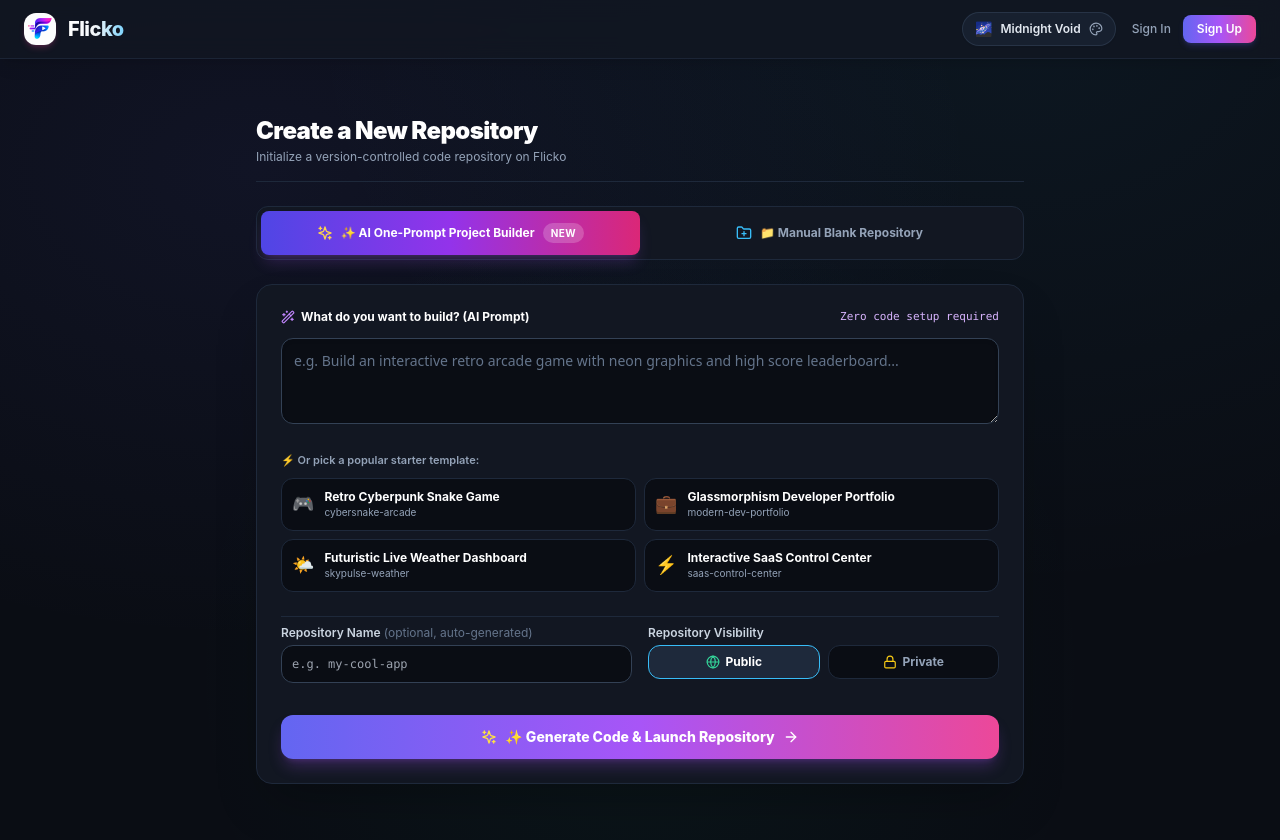
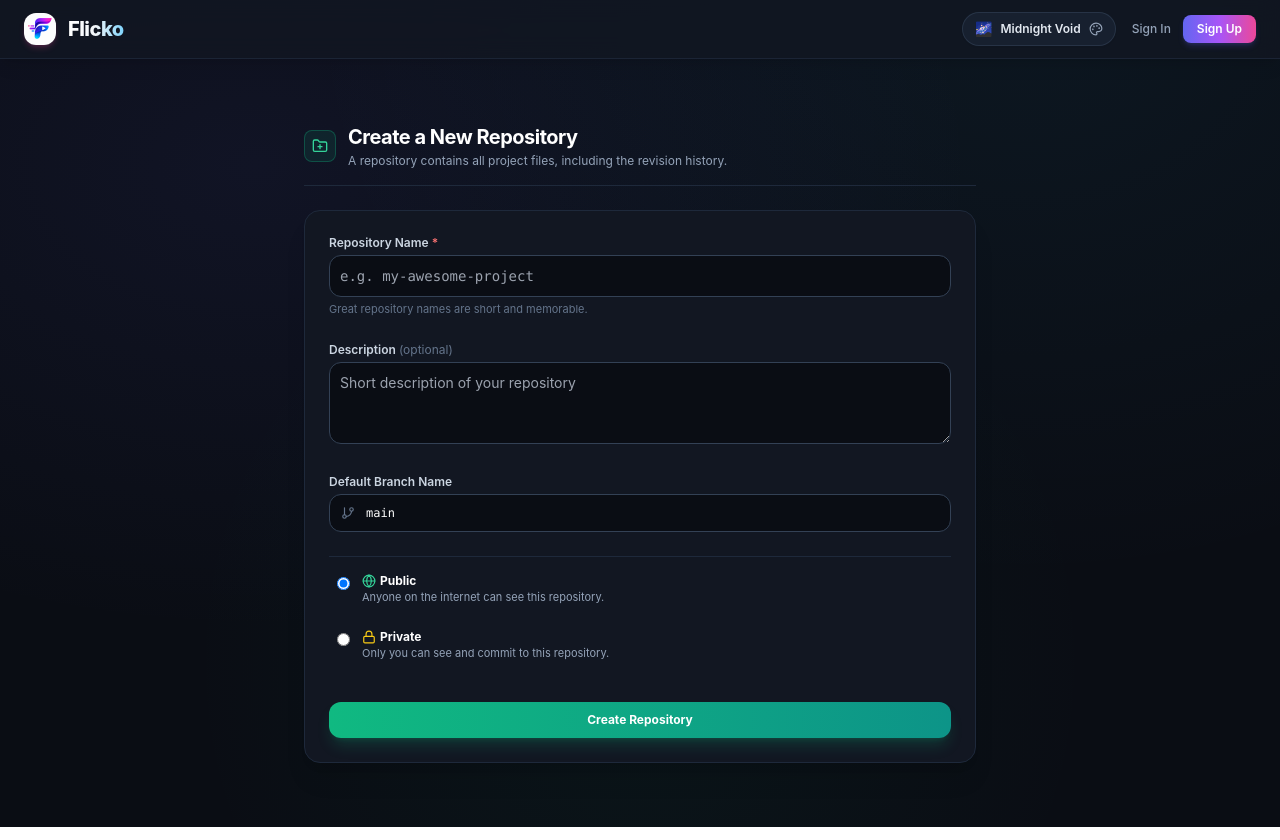
Before and after one commit to mayankkumar678901-hub/Flicko-Vcs, a Next.js app in the folder frontend/: page /new in a window 1280 px wide. Built offline with nearby package versions, Linux system fonts and the light colour scheme.

Commit message:
Restore clean standard New Repository page and remove experimental AI generator

```diff
--- a/frontend/src/app/new/page.tsx
+++ b/frontend/src/app/new/page.tsx
@@ -3,87 +3,19 @@
 import React, { useState } from 'react';
 import { useRouter } from 'next/navigation';
 import { api } from '@/lib/api';
-import { Sparkles, FolderPlus, Wand2, Globe, Lock, ArrowRight, Gamepad2, User, CloudSun, Check, Cpu } from 'lucide-react';
-
-const AI_TEMPLATES = [
-  {
-    title: 'Retro Cyberpunk Snake Game',
-    icon: '🎮',
-    prompt: 'A futuristic neon retro cyberpunk snake arcade game with score tracking, sound effects, and neon glow effects',
-    defaultName: 'cybersnake-arcade'
-  },
-  {
-    title: 'Glassmorphism Developer Portfolio',
-    icon: '💼',
-    prompt: 'A modern glassmorphism developer portfolio showcasing interactive project cards, skills cloud, and contact modal',
-    defaultName: 'modern-dev-portfolio'
-  },
-  {
-    title: 'Futuristic Live Weather Dashboard',
-    icon: '🌤️',
-    prompt: 'A futuristic live weather forecast app with atmospheric visual themes, city search, and 5-day weather metrics',
-    defaultName: 'skypulse-weather'
-  },
-  {
-    title: 'Interactive SaaS Control Center',
-    icon: '⚡',
-    prompt: 'A modern SaaS analytics control dashboard with live event streams, interactive cards, and responsive theme',
-    defaultName: 'saas-control-center'
-  }
-];
+import { FolderPlus, Globe, Lock, GitBranch } from 'lucide-react';
 
 export default function NewRepoPage() {
-  const [mode, setMode] = useState<'ai' | 'manual'>('ai');
-  const [prompt, setPrompt] = useState('');
   const [name, setName] = useState('');
   const [description, setDescription] = useState('');
   const [isPrivate, setIsPrivate] = useState(false);
   const [defaultBranch, setDefaultBranch] = useState('main');
 
   const [loading, setLoading] = useState(false);
-  const [buildStep, setBuildStep] = useState('');
   const [error, setError] = useState('');
-
   const router = useRouter();
 
-  const handleSelectTemplate = (tpl: typeof AI_TEMPLATES[0]) => {
-    setPrompt(tpl.prompt);
-    setName(tpl.defaultName);
-  };
-
-  const handleAiSubmit = async (e: React.FormEvent) => {
-    e.preventDefault();
-    if (!prompt.trim()) {
-      setError('Please provide a prompt or select a template for the AI to build.');
-      return;
-    }
-
-    setError('');
-    setLoading(true);
-    setBuildStep('1. Synthesizing full-stack HTML5, CSS3 & JavaScript code...');
-
-    try {
-      setTimeout(() => setBuildStep('2. Initializing Git repository and file system...'), 700);
-      setTimeout(() => setBuildStep('3. Generating structured Git commits & branch history...'), 1400);
-
-      const res = await api.post('/repos/generate-ai', {
-        prompt: prompt.trim(),
-        name: name.trim() || undefined,
-        isPrivate,
-      });
-
-      setBuildStep('4. Launching Live Sandbox...');
-      const repo = res.data.repo;
-      setTimeout(() => {
-        router.push(`/${repo.owner.username}/${repo.name}`);
-      }, 500);
-    } catch (err: any) {
-      setError(err.response?.data?.error || 'Failed to generate AI repository. Please try again.');
-      setLoading(false);
-    }
-  };
-
-  const handleManualSubmit = async (e: React.FormEvent) => {
+  const handleSubmit = async (e: React.FormEvent) => {
     e.preventDefault();
     setError('');
     setLoading(true);
@@ -105,45 +37,17 @@ export default function NewRepoPage() {
   };
 
   return (
-    <div className="max-w-3xl mx-auto py-6 space-y-6">
-      {/* Title Header */}
-      <div className="flex items-center justify-between pb-4 border-b border-slate-800">
+    <div className="max-w-2xl mx-auto py-8 space-y-6">
+      <div className="flex items-center space-x-3 pb-4 border-b border-slate-800">
+        <div className="w-8 h-8 rounded-lg bg-emerald-500/10 border border-emerald-500/30 flex items-center justify-center">
+          <FolderPlus className="w-4 h-4 text-emerald-400" />
+        </div>
         <div>
-          <h1 className="text-2xl font-black text-white tracking-tight flex items-center space-x-2">
-            <span>Create a New Repository</span>
-          </h1>
+          <h1 className="text-xl font-bold text-white tracking-tight">Create a New Repository</h1>
           <p className="text-slate-400 text-xs mt-0.5">
-            Initialize a version-controlled code repository on Flicko
+            A repository contains all project files, including the revision history.
           </p>
         </div>
-      </div>
-
-      {/* Mode Selector Tabs */}
-      <div className="grid grid-cols-2 p-1 bg-[#121722] border border-slate-800 rounded-xl">
-        <button
-          onClick={() => setMode('ai')}
-          className={`py-3 rounded-lg text-xs font-bold transition flex items-center justify-center space-x-2 ${
-            mode === 'ai'
-              ? 'bg-gradient-to-r from-indigo-600 via-purple-600 to-pink-600 text-white shadow-lg shadow-purple-500/20'
-              : 'text-slate-400 hover:text-white'
-          }`}
-        >
-          <Sparkles className="w-4 h-4 text-amber-300" />
-          <span>✨ AI One-Prompt Project Builder</span>
-          <span className="text-[10px] bg-white/20 px-2 py-0.5 rounded-full uppercase tracking-wider">New</span>
-        </button>
-
-        <button
-          onClick={() => setMode('manual')}
-          className={`py-3 rounded-lg text-xs font-bold transition flex items-center justify-center space-x-2 ${
-            mode === 'manual'
-              ? 'bg-slate-800 text-white shadow-md'
-              : 'text-slate-400 hover:text-white'
-          }`}
-        >
-          <FolderPlus className="w-4 h-4 text-sky-400" />
-          <span>📁 Manual Blank Repository</span>
-        </button>
       </div>
 
       {error && (
@@ -152,119 +56,7 @@ export default function NewRepoPage() {
         </div>
       )}
 
-      {/* Mode 1: AI Instant Project Builder */}
-      {mode === 'ai' ? (
-        <form onSubmit={handleAiSubmit} className="bg-[#121722] border border-slate-800 rounded-2xl p-6 shadow-2xl space-y-6">
-          <div className="space-y-3">
-            <div className="flex items-center justify-between">
-              <label className="block text-xs font-bold text-white flex items-center space-x-1.5">
-                <Wand2 className="w-3.5 h-3.5 text-purple-400" />
-                <span>What do you want to build? (AI Prompt)</span>
-              </label>
-              <span className="text-[11px] text-purple-300 font-mono">Zero code setup required</span>
-            </div>
-
-            <textarea
-              rows={3}
-              required
-              value={prompt}
-              onChange={(e) => setPrompt(e.target.value)}
-              placeholder="e.g. Build an interactive retro arcade game with neon graphics and high score leaderboard..."
-              className="w-full bg-[#0a0d14] border border-slate-700 text-white rounded-xl p-3 text-sm focus:outline-none focus:border-purple-400 font-sans shadow-inner placeholder-slate-500"
-            />
-
-            {/* Quick Inspiration Pills */}
-            <div className="space-y-2 pt-1">
-              <span className="text-[11px] font-semibold text-slate-400">⚡ Or pick a popular starter template:</span>
-              <div className="grid grid-cols-1 sm:grid-cols-2 gap-2">
-                {AI_TEMPLATES.map((tpl, i) => (
-                  <button
-                    key={i}
-                    type="button"
-                    onClick={() => handleSelectTemplate(tpl)}
-                    className={`p-2.5 rounded-xl border text-left transition flex items-center space-x-2.5 ${
-                      prompt === tpl.prompt
-                        ? 'bg-purple-950/40 border-purple-500 text-purple-200'
-                        : 'bg-[#0a0d14] border-slate-800 hover:border-slate-700 text-slate-300'
-                    }`}
-                  >
-                    <span className="text-lg shrink-0">{tpl.icon}</span>
-                    <div className="overflow-hidden">
-                      <div className="text-xs font-bold truncate text-white">{tpl.title}</div>
-                      <div className="text-[10px] text-slate-400 truncate">{tpl.defaultName}</div>
-                    </div>
-                  </button>
-                ))}
-              </div>
-            </div>
-          </div>
-
-          <div className="grid grid-cols-1 sm:grid-cols-2 gap-4 pt-2 border-t border-slate-800">
-            <div>
-              <label className="block text-xs font-semibold text-slate-300 mb-1">
-                Repository Name <span className="text-slate-500 font-normal">(optional, auto-generated)</span>
-              </label>
-              <input
-                type="text"
-                value={name}
-                onChange={(e) => setName(e.target.value)}
-                placeholder="e.g. my-cool-app"
-                className="w-full bg-[#0a0d14] border border-slate-700 text-white rounded-xl p-2.5 text-xs focus:outline-none focus:border-purple-400 font-mono"
-              />
-            </div>
-
-            <div>
-              <label className="block text-xs font-semibold text-slate-300 mb-1">
-                Repository Visibility
-              </label>
-              <div className="grid grid-cols-2 gap-2">
-                <button
-                  type="button"
-                  onClick={() => setIsPrivate(false)}
-                  className={`p-2 rounded-xl border text-xs font-bold flex items-center justify-center space-x-1.5 transition ${
-                    !isPrivate ? 'bg-slate-800 border-sky-400 text-white' : 'bg-[#0a0d14] border-slate-800 text-slate-400'
-                  }`}
-                >
-                  <Globe className="w-3.5 h-3.5 text-emerald-400" />
-                  <span>Public</span>
-                </button>
-                <button
-                  type="button"
-                  onClick={() => setIsPrivate(true)}
-                  className={`p-2 rounded-xl border text-xs font-bold flex items-center justify-center space-x-1.5 transition ${
-                    isPrivate ? 'bg-slate-800 border-yellow-400 text-white' : 'bg-[#0a0d14] border-slate-800 text-slate-400'
-                  }`}
-                >
-                  <Lock className="w-3.5 h-3.5 text-yellow-400" />
-                  <span>Private</span>
-                </button>
-              </div>
-            </div>
-          </div>
-
-          {/* Loading Animation & Progress Indicator */}
-          {loading && (
-            <div className="bg-[#0a0d14] border border-purple-500/40 rounded-xl p-4 text-center space-y-2 animate-in fade-in">
-              <div className="w-6 h-6 border-2 border-purple-400 border-t-transparent rounded-full animate-spin mx-auto"></div>
-              <p className="text-xs font-mono text-purple-300 font-semibold">{buildStep}</p>
-            </div>
-          )}
-
-          <div className="pt-2">
-            <button
-              type="submit"
-              disabled={loading}
-              className="w-full flex items-center justify-center space-x-2 bg-gradient-to-r from-indigo-500 via-purple-500 to-pink-500 text-white py-3 rounded-xl font-extrabold text-sm hover:brightness-110 shadow-lg shadow-purple-500/25 transition disabled:opacity-50"
-            >
-              <Sparkles className="w-4 h-4 text-yellow-300" />
-              <span>{loading ? 'Synthesizing with AI...' : '✨ Generate Code & Launch Repository'}</span>
-              <ArrowRight className="w-4 h-4" />
-            </button>
-          </div>
-        </form>
-      ) : (
-        /* Mode 2: Manual Blank Repository Form */
-        <form onSubmit={handleManualSubmit} className="bg-[#121722] border border-slate-800 rounded-2xl p-6 shadow-2xl space-y-6">
+      <form onSubmit={handleSubmit} className="bg-[#121722] border border-slate-800 rounded-2xl p-6 shadow-xl space-y-6">
         <div>
           <label className="block text-xs font-semibold text-slate-300 mb-1">
             Repository Name <span className="text-red-400">*</span>
@@ -277,6 +69,9 @@ export default function NewRepoPage() {
             onChange={(e) => setName(e.target.value)}
             className="w-full bg-[#0a0d14] border border-slate-700 text-white rounded-xl p-2.5 text-sm focus:outline-none focus:border-sky-400 font-mono"
           />
+          <p className="text-[11px] text-slate-500 mt-1">
+            Great repository names are short and memorable.
+          </p>
         </div>
 
         <div>
@@ -296,12 +91,15 @@ export default function NewRepoPage() {
           <label className="block text-xs font-semibold text-slate-300 mb-1">
             Default Branch Name
           </label>
+          <div className="relative">
             <input
               type="text"
               value={defaultBranch}
               onChange={(e) => setDefaultBranch(e.target.value)}
-              className="w-full bg-[#0a0d14] border border-slate-700 text-white rounded-xl p-2.5 text-xs focus:outline-none focus:border-sky-400 font-mono"
+              className="w-full bg-[#0a0d14] border border-slate-700 text-white rounded-xl p-2.5 pl-9 text-xs focus:outline-none focus:border-sky-400 font-mono"
             />
+            <GitBranch className="w-3.5 h-3.5 text-slate-500 absolute left-3 top-3" />
+          </div>
         </div>
 
         <div className="space-y-2 pt-2 border-t border-slate-800">
@@ -346,11 +144,10 @@ export default function NewRepoPage() {
             disabled={loading}
             className="w-full bg-gradient-to-r from-emerald-500 to-teal-600 text-white py-2.5 rounded-xl font-bold text-xs hover:brightness-110 shadow-lg shadow-emerald-500/20 transition disabled:opacity-50"
           >
-              {loading ? 'Initializing Repository...' : 'Create Blank Repository'}
+            {loading ? 'Initializing Repository...' : 'Create Repository'}
           </button>
         </div>
       </form>
-      )}
     </div>
   );
 }
```
Also changed, not shown: 2 other files (tests, documents, lock files or other folders). Lines whose indentation alone changed are shown as unchanged.
